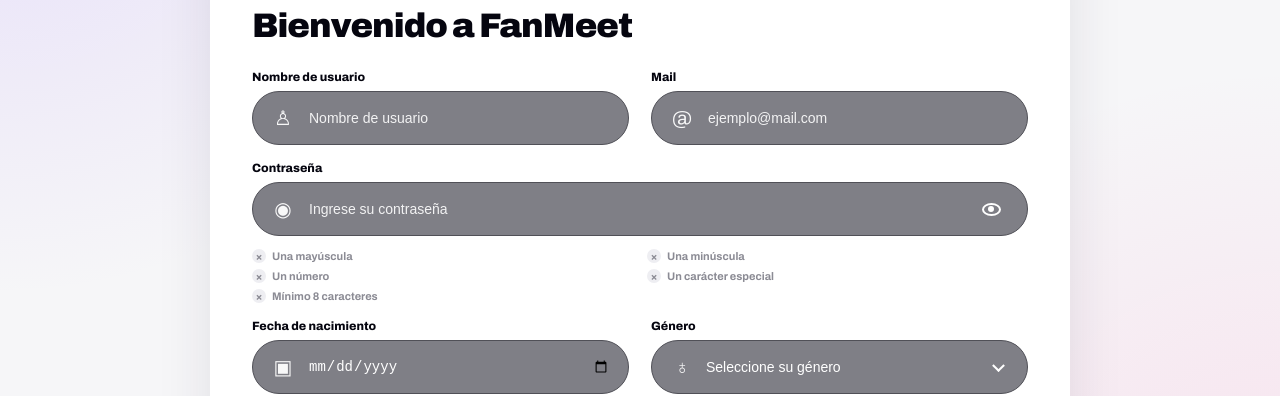
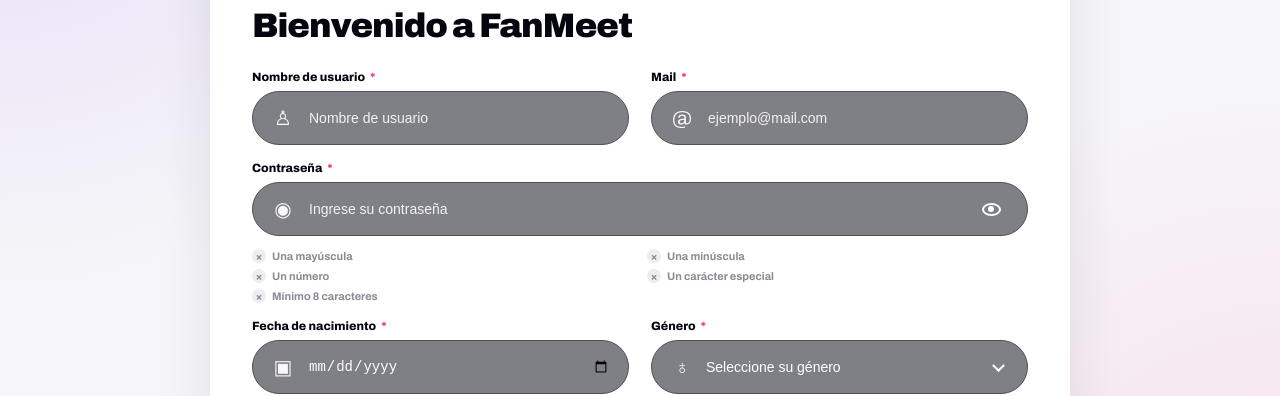
Before and after one commit to clarawolman/FanMeet, a React (Vite) app: page / in a window 1280 px wide. Both pictures are taken after a click on the button "Regístrese". Shown: the part 217-613 px from the top of the page. Built offline with nearby package versions, Linux system fonts and the light colour scheme.

Commit message:
Solucionando mas problemas

```diff
--- a/src/componentes/Login/Registro1/Registro1.css
+++ b/src/componentes/Login/Registro1/Registro1.css
@@ -99,6 +99,12 @@
   font-size: 12px;
   font-weight: 800;
   color: #05050f;
+}
+
+.registroObligatorio {
+  color: #ff2f7d;
+  font-weight: 900;
+  margin-left: 3px;
 }
 
 .registroInputWrapper {
--- a/src/componentes/Login/Registro1/Registro1.jsx
+++ b/src/componentes/Login/Registro1/Registro1.jsx
@@ -155,7 +155,9 @@ function Registro1({ datosIniciales = {}, onVolver, onSiguiente }) {
           autoComplete="off"
         >
           <label className="registroCampo">
-            <span>Nombre de usuario</span>
+            <span>
+              Nombre de usuario <span className="registroObligatorio">*</span>
+            </span>
 
             <div className="registroInputWrapper">
               <span className="registroIcono">♙</span>
@@ -172,7 +174,9 @@ function Registro1({ datosIniciales = {}, onVolver, onSiguiente }) {
           </label>
 
           <label className="registroCampo">
-            <span>Mail</span>
+            <span>
+              Mail <span className="registroObligatorio">*</span>
+            </span>
 
             <div className="registroInputWrapper">
               <span className="registroIcono">@</span>
@@ -189,7 +193,9 @@ function Registro1({ datosIniciales = {}, onVolver, onSiguiente }) {
           </label>
 
           <label className="registroCampo">
-            <span>Contraseña</span>
+            <span>
+              Contraseña <span className="registroObligatorio">*</span>
+            </span>
 
             <div className="registroInputWrapper registroPasswordWrapper">
               <span className="registroIcono">◉</span>
@@ -244,7 +250,9 @@ function Registro1({ datosIniciales = {}, onVolver, onSiguiente }) {
           </label>
 
           <label className="registroCampo">
-            <span>Fecha de nacimiento</span>
+            <span>
+              Fecha de nacimiento <span className="registroObligatorio">*</span>
+            </span>
 
             <div className="registroInputWrapper">
               <span className="registroIcono">▣</span>
@@ -260,7 +268,9 @@ function Registro1({ datosIniciales = {}, onVolver, onSiguiente }) {
           </label>
 
           <label className="registroCampo">
-            <span>Género</span>
+            <span>
+              Género <span className="registroObligatorio">*</span>
+            </span>
 
             <div className="registroInputWrapper registroSelectWrapper">
               <span className="registroIcono">♁</span>
--- a/src/componentes/infoGrupos/confirmacionGrupo.jsx
+++ b/src/componentes/infoGrupos/confirmacionGrupo.jsx
@@ -2,7 +2,6 @@ import "./confirmacionGrupo.css";
 
 export default function ConfirmacionGrupo({
   onConfirmar,
-  confirmado,
   cargandoConfirmacion,
 }) {
   return (
@@ -14,16 +13,9 @@ export default function ConfirmacionGrupo({
         las novedades del evento.
       </p>
 
-      <button
-        onClick={onConfirmar}
-        disabled={confirmado || cargandoConfirmacion}
-      >
-        {confirmado
-          ? "Asistencia confirmada"
-          : cargandoConfirmacion
-          ? "Confirmando..."
-          : "Confirmar asistencia"}
+      <button onClick={onConfirmar} disabled={cargandoConfirmacion}>
+        {cargandoConfirmacion ? "Confirmando..." : "Confirmar asistencia"}
       </button>
     </div>
-    )
+  );
 }
--- a/src/componentes/infoGrupos/infoGrupo.jsx
+++ b/src/componentes/infoGrupos/infoGrupo.jsx
@@ -1,6 +1,7 @@
 import { useEffect, useState } from "react";
 import "./infoGrupo.css";
 import { supabase } from "../../supabase";
+
 import HeaderGrupo from "./headerGrupo";
 import HeroGrupo from "./heroGrupo";
 import StatsGrupo from "./statsGrupo";
@@ -13,6 +14,8 @@ import Footer from "../generales/Footer";
 function InfoGrupo({ grupo, concierto, onVolver, usuarioActual, onNavegar }) {
   const [confirmado, setConfirmado] = useState(false);
   const [cargandoConfirmacion, setCargandoConfirmacion] = useState(false);
+  const [verificandoConfirmacion, setVerificandoConfirmacion] = useState(true);
+
   useEffect(() => {
     if (usuarioActual && grupo) {
       verificarConfirmacion();
@@ -20,6 +23,8 @@ function InfoGrupo({ grupo, concierto, onVolver, usuarioActual, onNavegar }) {
   }, [usuarioActual, grupo]);
 
   async function verificarConfirmacion() {
+    setVerificandoConfirmacion(true);
+
     const { data, error } = await supabase
       .from("grupos_usuarios")
       .select("*")
@@ -29,12 +34,16 @@ function InfoGrupo({ grupo, concierto, onVolver, usuarioActual, onNavegar }) {
 
     if (error) {
       console.error("Error verificando asistencia:", error);
+      setConfirmado(false);
+      setVerificandoConfirmacion(false);
       return;
     }
 
     setConfirmado(!!data);
+    setVerificandoConfirmacion(false);
   }
-  const confirmarAsistenciaGrupo = async () => {
+
+  async function confirmarAsistenciaGrupo() {
     if (!usuarioActual || !grupo || confirmado) return;
 
     setCargandoConfirmacion(true);
@@ -46,23 +55,16 @@ function InfoGrupo({ grupo, concierto, onVolver, usuarioActual, onNavegar }) {
       },
     ]);
 
-  /*if (error) {
+    if (error) {
       console.error("Error al sumarse al grupo:", error);
+      alert("No se pudo confirmar la asistencia: " + error.message);
       setCargandoConfirmacion(false);
-    alert("No se pudo confirmar la asistencia");
       return;
-  }*/
- console.error("Error al sumarse al grupo:", error);
-console.log("MENSAJE:", error.message);
-console.log("CODE:", error.code);
-console.log("DETAILS:", error.details);
-
-alert("No se pudo confirmar la asistencia: " + error.message);
-return;
+    }
 
     setConfirmado(true);
     setCargandoConfirmacion(false);
-};
+  }
 
   return (
     <div className="infoGrupo">
@@ -70,16 +72,23 @@ return;
 
       <div className="infoGrupoContenido">
         <HeroGrupo grupo={grupo} concierto={concierto} />
+
         <ParticipantesGrupo participantes={grupo.usuarios} />
+
         <StatsGrupo grupo={grupo} />
+
         <DescripcionGrupo descripcion={grupo.descripcion} />
+
         <MapaGrupo ubicacion={grupo.ubicacion} />
+
+        {!verificandoConfirmacion && !confirmado && (
           <ConfirmacionGrupo
             onConfirmar={confirmarAsistenciaGrupo}
-          confirmado={confirmado}
             cargandoConfirmacion={cargandoConfirmacion}
           />
+        )}
       </div>
+
       <Footer onNavegar={onNavegar} />
     </div>
   );
```
Lines whose indentation alone changed are shown as unchanged.
